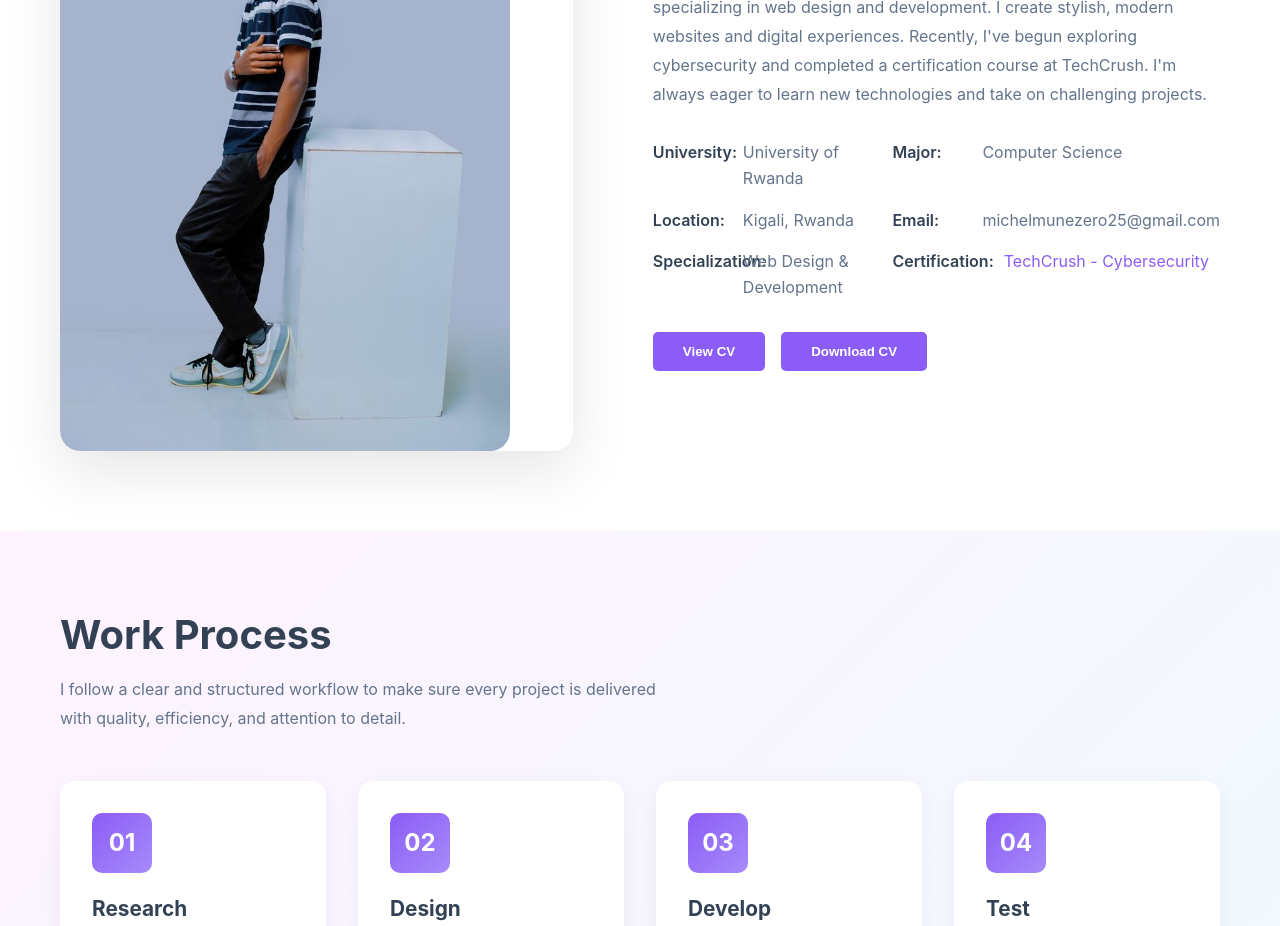
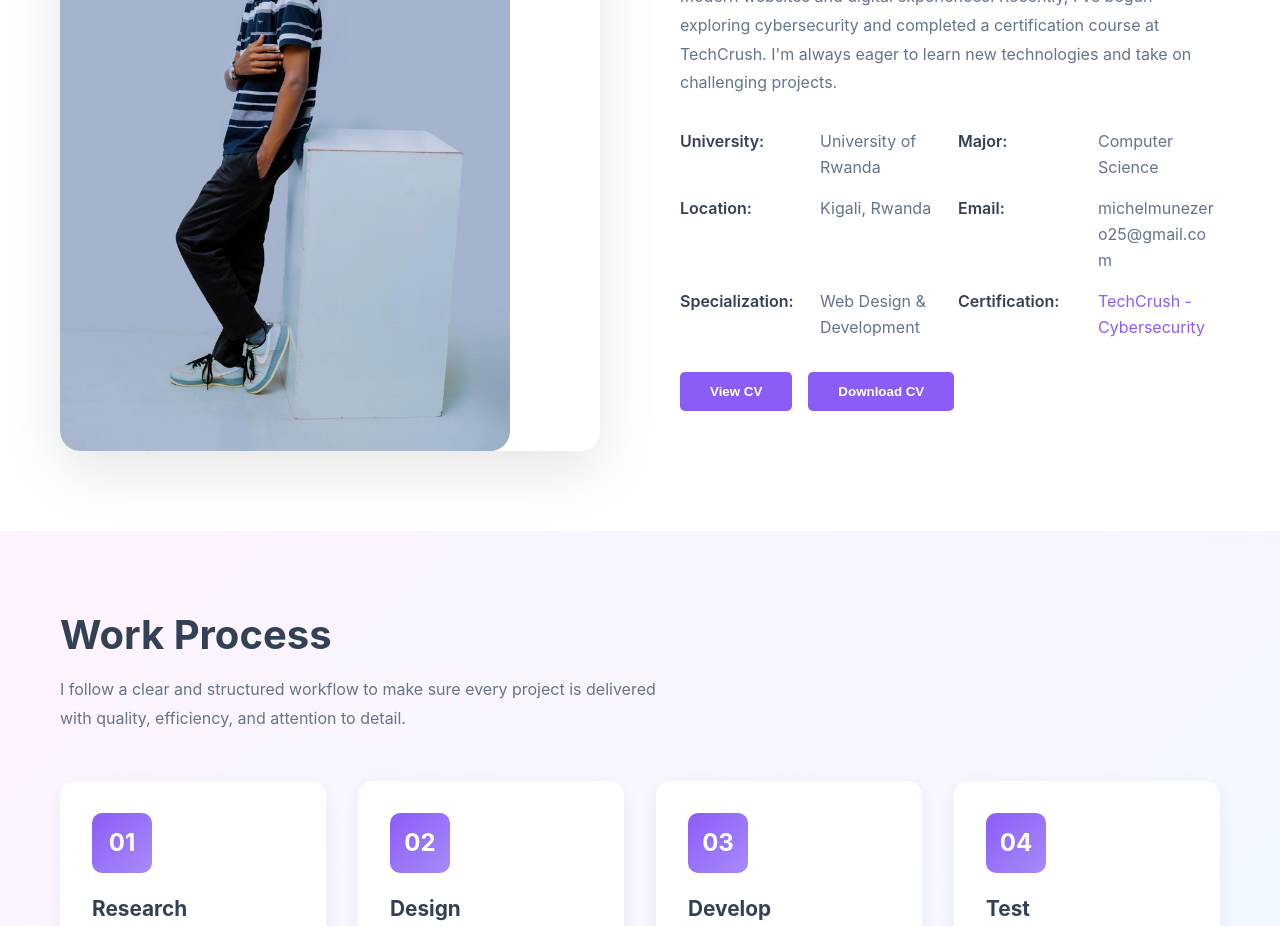
Before and after one commit to MichelMUNEZERO/MichelPortfolio, a React (Vite) app: page / in a window 1280 px wide. Shown: the part 1120-2046 px from the top of the page. Built offline with nearby package versions, Linux system fonts and the light colour scheme.

Commit message:
Fix spacing issue in About section info labels

```diff
--- a/src/components/About.css
+++ b/src/components/About.css
@@ -56,16 +56,19 @@
 .info-item {
   display: flex;
   gap: 10px;
+  align-items: flex-start;
 }
 
 .info-label {
   font-weight: 600;
   color: var(--text-dark);
-  min-width: 80px;
+  min-width: 130px;
+  flex-shrink: 0;
 }
 
 .info-value {
   color: var(--text-light);
+  word-break: break-word;
 }
 
 .cv-buttons {
```
